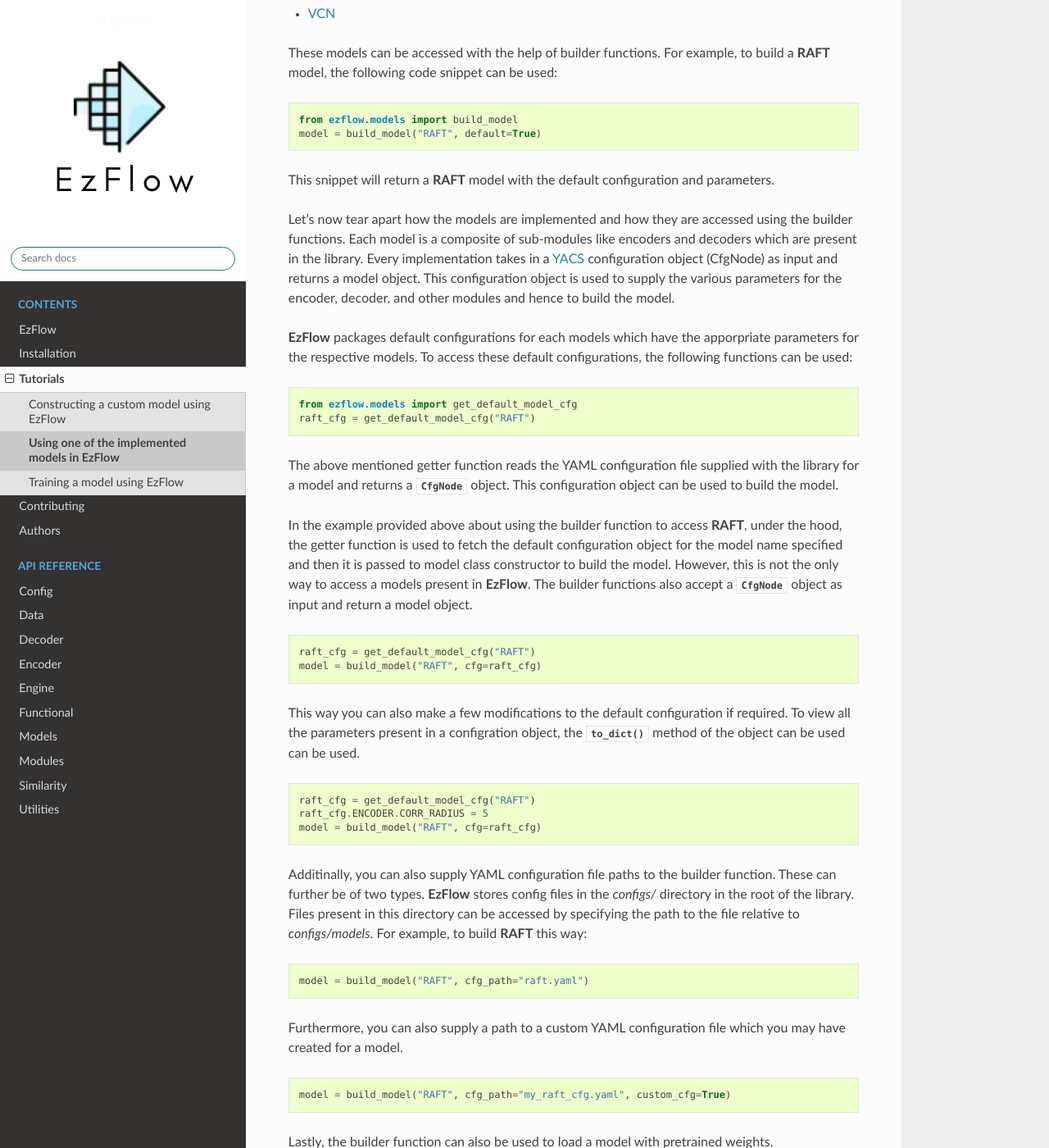
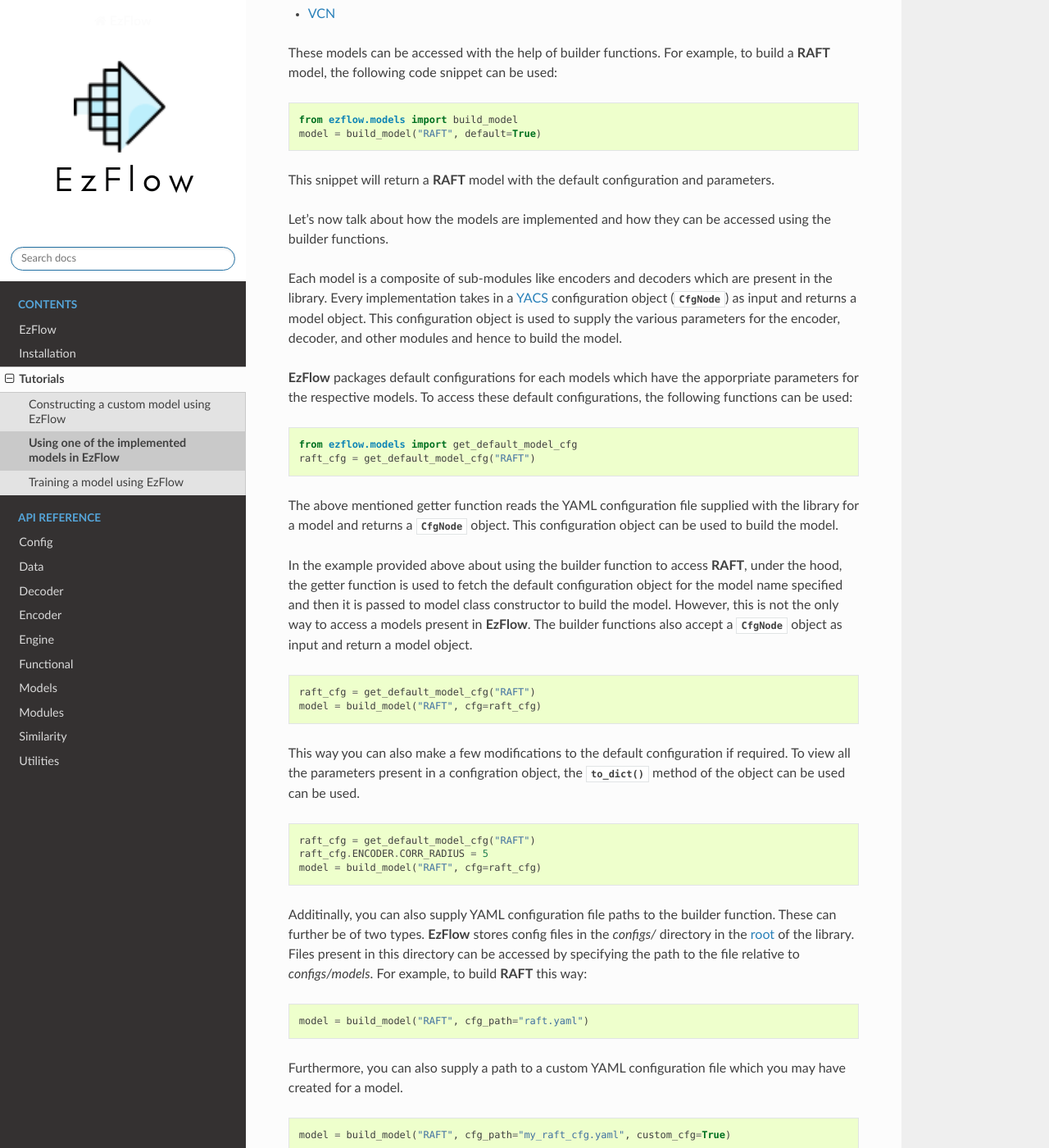
Before and after one commit to neu-vi/ezflow, a Sphinx documentation site: the page built from docs/tutorials/using.rst, in a window 1280 px wide and 1400 px high, scrolled down 347 px. Shown: the whole window at 82% size. Built offline with Sphinx 7.4.7 and the Read the Docs theme 2.0.0, drawn with Linux system fonts in a browser that asks for light colours; some of the changed text lies outside the part shown.

Commit message:
Modifies tutorials #153
* Corrected tuts link and restructured up docs index page

* Corrected tuts link and restructured docs index page

* Modified tutorial

```diff
--- a/docs/index.rst
+++ b/docs/index.rst
@@ -8,8 +8,6 @@ Welcome to EzFlow's documentation!
    readme
    installation
    tutorials/index
-   contributing
-   authors
 
 .. toctree::
    :maxdepth: 2
--- a/docs/tutorials/using.rst
+++ b/docs/tutorials/using.rst
@@ -19,9 +19,10 @@ These models can be accessed with the help of builder functions. For example, to
 
 This snippet will return a **RAFT** model with the default configuration and parameters.
 
-Let's now tear apart how the models are implemented and how they are accessed using the builder functions.
+Let's now talk about how the models are implemented and how they can be accessed using the builder functions.
+
 Each model is a composite of sub-modules like encoders and decoders which are present in the library. Every implementation takes in
-a `YACS <https://github.com/rbgirshick/yacs>`_ configuration object (CfgNode) as input and returns a model object. This configuration object is
+a `YACS <https://github.com/rbgirshick/yacs>`_ configuration object (:class:`CfgNode`) as input and returns a model object. This configuration object is
 used to supply the various parameters for the encoder, decoder, and other modules and hence to build the model.
 
 **EzFlow** packages default configurations for each models which have the apporpriate parameters for the respective models. To access these default configurations,
@@ -55,7 +56,7 @@ To view all the parameters present in a configration object, the :func:`.to_dict
 
 
 Additinally, you can also supply YAML configuration file paths to the builder function. These can further be of two types.
-**EzFlow** stores config files in the `configs/` directory in the root of the library. Files present in this directory can be accessed by specifying the path to the file
+**EzFlow** stores config files in the `configs/` directory in the `root <https://github.com/neu-vig/ezflow>`_ of the library. Files present in this directory can be accessed by specifying the path to the file
 relative to `configs/models`. For example, to build **RAFT** this way:
 
 .. code-block:: python
```
Also changed, not shown: other parts of docs/tutorials/using.rst (+3 -2 lines), README.md (+1 -3 lines).
